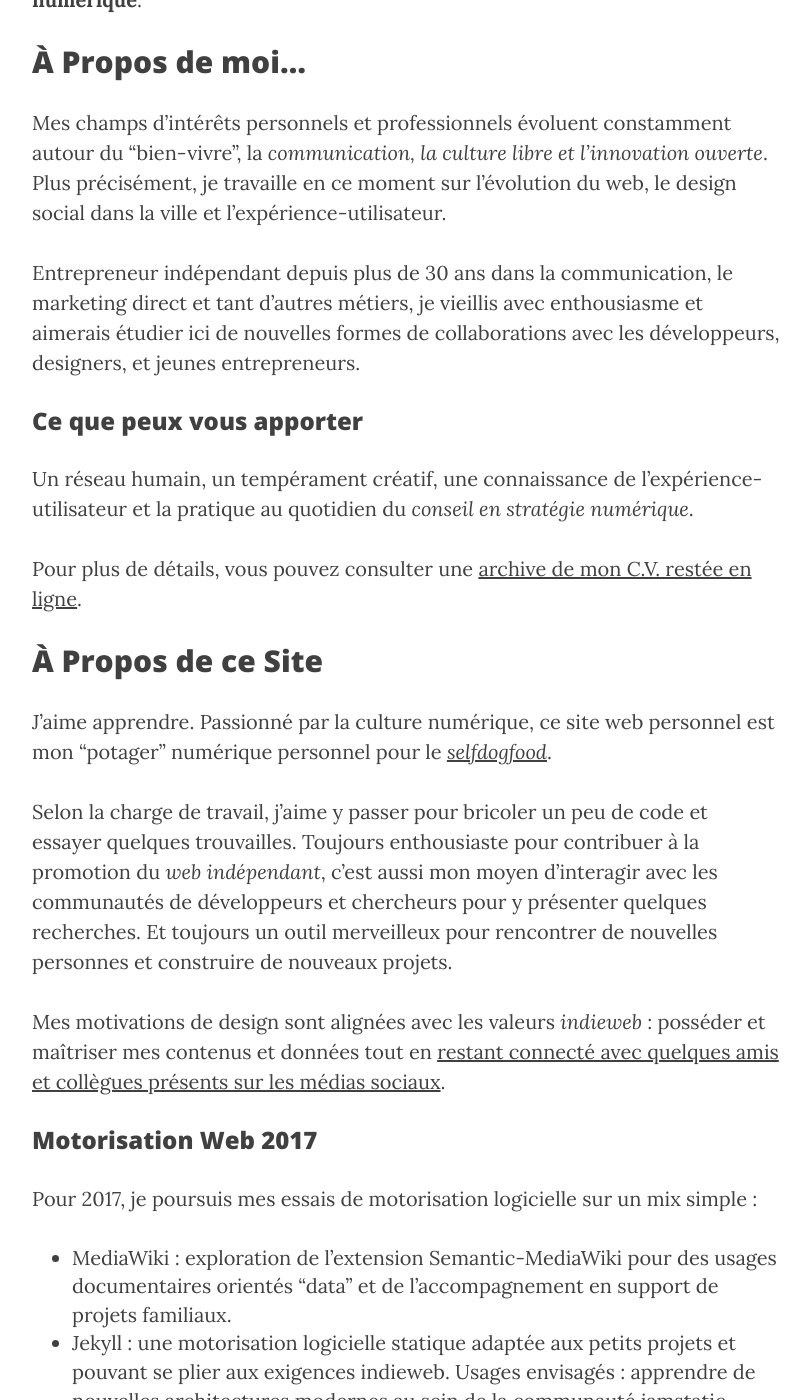
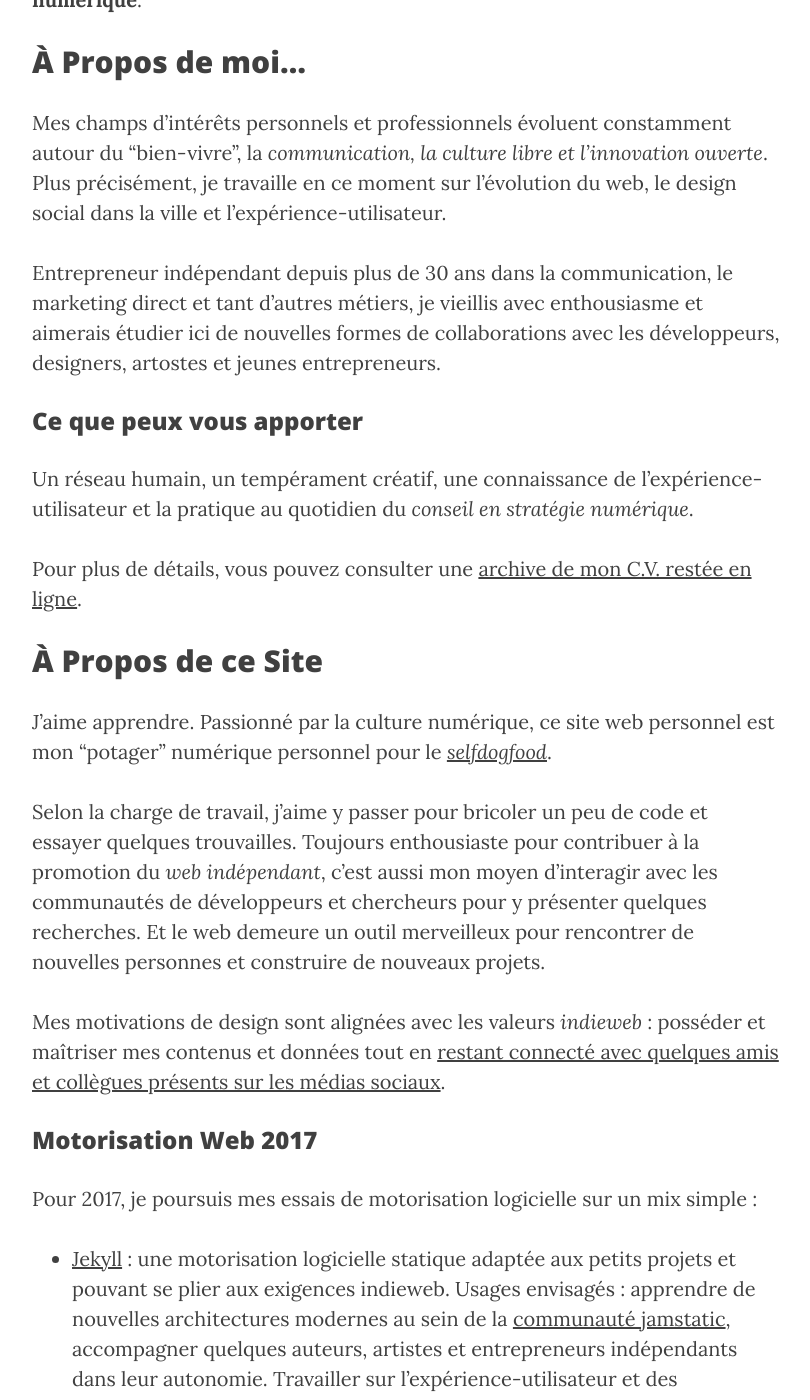
Before and after one commit to ChristopheDucamp/xtof-clean-blog, a Jekyll site: the page built from about.md, in a window 1280 px wide and 1400 px high, scrolled down 720 px. Shown: the whole window, without its empty margins (233-1043 px from the left). Built offline with Jekyll 4.4.1, drawn with Linux system fonts in a browser that asks for light colours; nearby versions of some CDN libraries; some of the changed text lies outside the part shown.

Commit message:
Updated About

```diff
--- a/about.md
+++ b/about.md
@@ -14,7 +14,7 @@ Je m'appelle Christophe Ducamp et je suis "designer social" indépendant. Ce sit
 
 Mes champs d'intérêts personnels et professionnels évoluent constamment autour du "bien-vivre", la _communication, la culture libre et l'innovation ouverte_. Plus précisément, je travaille en ce moment sur l'évolution du web, le design social dans la ville et l'expérience-utilisateur.
 
-Entrepreneur indépendant depuis plus de 30 ans dans la communication, le marketing direct et tant d'autres métiers, je vieillis avec enthousiasme et aimerais étudier ici de nouvelles formes de collaborations avec les développeurs, designers, et jeunes entrepreneurs.
+Entrepreneur indépendant depuis plus de 30 ans dans la communication, le marketing direct et tant d'autres métiers, je vieillis avec enthousiasme et aimerais étudier ici de nouvelles formes de collaborations avec les développeurs, designers, artostes et jeunes entrepreneurs.
 
 ### Ce que peux vous apporter
 
@@ -27,7 +27,7 @@ Pour plus de détails, vous pouvez consulter une [archive de mon C.V. restée en
 J'aime apprendre. Passionné par la culture numérique, ce site web personnel est mon "potager" numérique personnel pour le *[selfdogfood](http://indiewebcamp.com/selfdogfood-fr)*.
 
 Selon la charge de travail, j'aime y passer pour bricoler un peu de code et essayer quelques trouvailles. Toujours enthousiaste pour contribuer à la promotion du _web indépendant_,
-c'est aussi mon moyen d'interagir avec les communautés de développeurs et chercheurs pour y présenter quelques recherches. Et toujours un outil merveilleux pour rencontrer de nouvelles personnes et construire de nouveaux projets.
+c'est aussi mon moyen d'interagir avec les communautés de développeurs et chercheurs pour y présenter quelques recherches. Et le web demeure un outil merveilleux pour rencontrer de nouvelles personnes et construire de nouveaux projets.
 
 Mes motivations de design sont alignées avec les valeurs _indieweb_ : posséder et maîtriser mes contenus et données tout en [restant connecté avec quelques amis et collègues présents sur les médias sociaux](http://indiewebcamp.com/POSSE).
 
@@ -35,8 +35,9 @@ Mes motivations de design sont alignées avec les valeurs _indieweb_ : posséder
 
 Pour 2017, je poursuis mes essais de motorisation logicielle sur un mix simple :
 
+- [Jekyll](http://jekyllrb.com/) : une motorisation logicielle statique adaptée aux petits projets et pouvant se plier aux exigences indieweb. Usages envisagés : apprendre de nouvelles architectures modernes au sein de la [communauté jamstatic](https://jamstatic.fr), accompagner quelques auteurs, artistes et entrepreneurs indépendants dans leur autonomie. Travailler sur l'expérience-utilisateur et des interfaces-utilisateurs accessibles aux non-développeurs.
+
 - MediaWiki : exploration de l'extension Semantic-MediaWiki pour des usages documentaires orientés "data" et de l’accompagnement en support de projets familiaux.
-- [Jekyll](http://jekyllrb.com/) : une motorisation logicielle statique adaptée aux petits projets et pouvant se plier aux exigences indieweb. Usages envisagés : apprendre de nouvelles architectures modernes au sein de la [communauté jamstatic](https://jamstatic.fr), accompagner quelques auteurs, artistes et entrepreneurs indépendants dans leur autonomie. Travailler sur l'expérience-utilisateur et des interfaces-utilisateurs accessibles aux non-développeurs.
 
 ## Moyens de Communication Préférés
 
```
